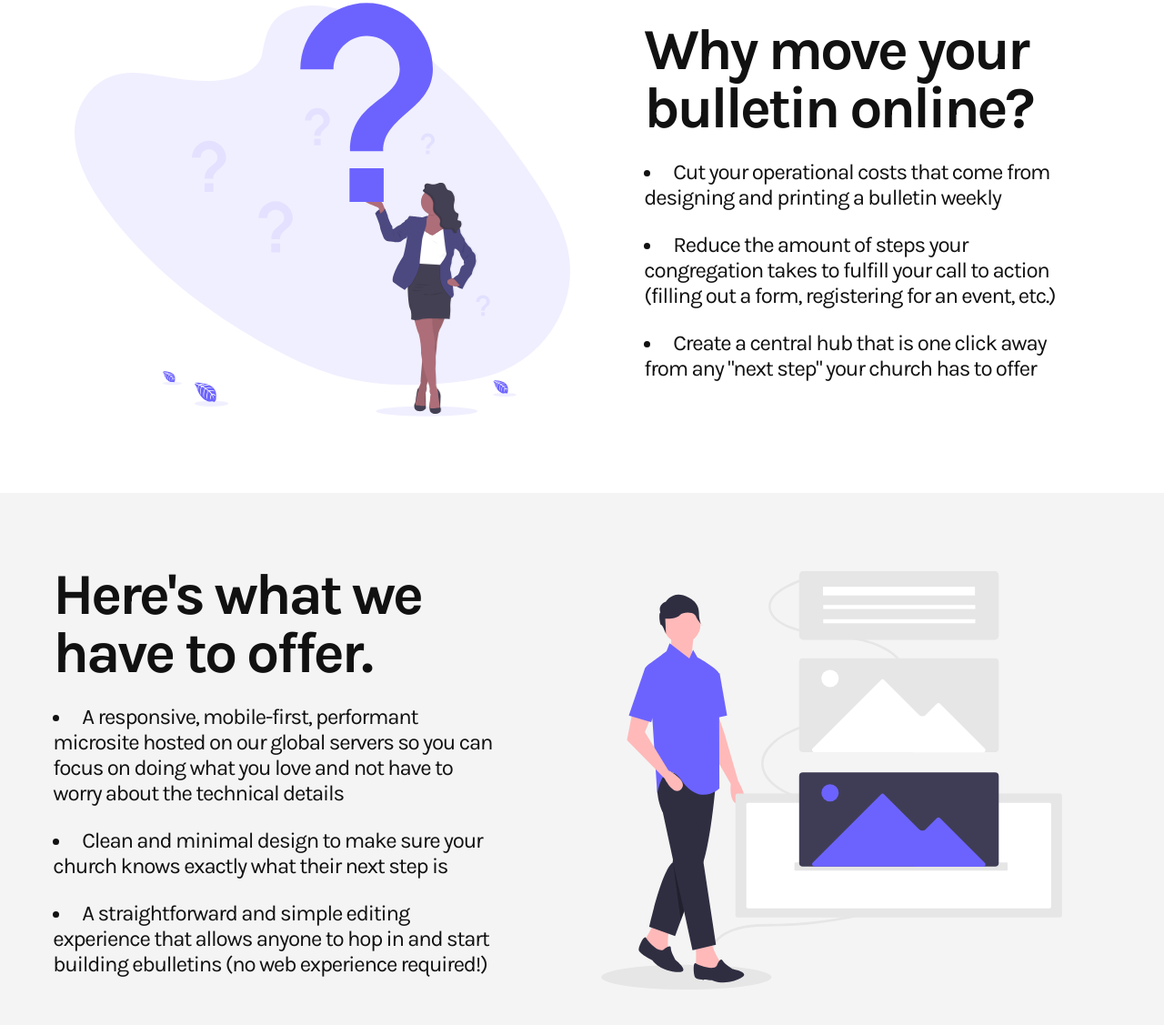
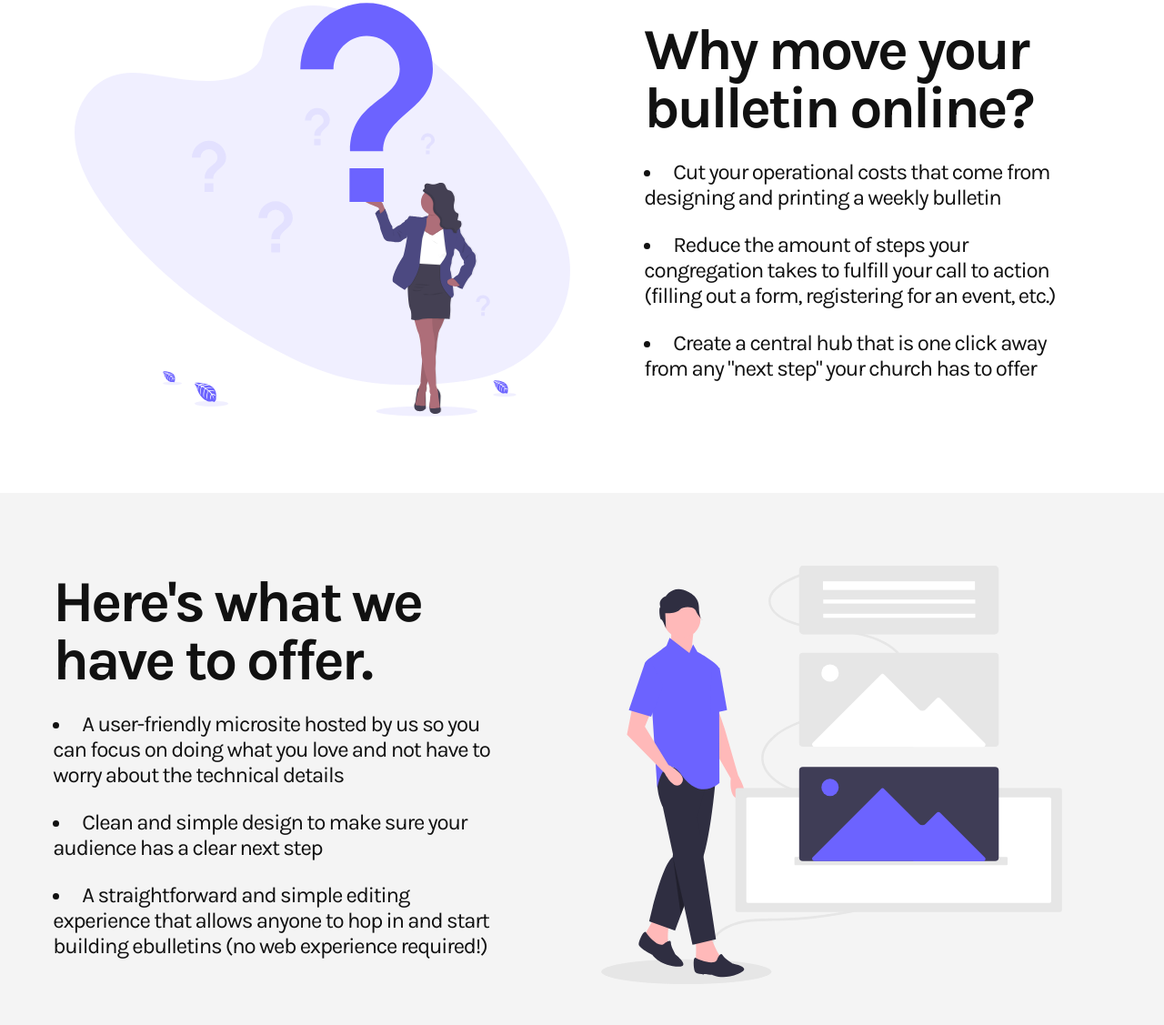
Before and after one commit to andyhong/churchkey.io, a Gatsby site: page / in a window 1280 px wide. Shown: the part 781-1908 px from the top of the page at 91% size. Built offline with nearby package versions, Linux system fonts and the light colour scheme; Gatsby itself is replaced by a stand-in of ours.

Commit message:
updated content

```diff
--- a/src/pages/index.js
+++ b/src/pages/index.js
@@ -45,7 +45,7 @@ export default () => (
             Why move your bulletin online?
           </h2>
           <ul>
-            <li>Cut your operational costs that come from designing and printing a bulletin weekly</li>
+            <li>Cut your operational costs that come from designing and printing a weekly bulletin</li>
             <li>Reduce the amount of steps your congregation takes to fulfill your call to action (filling out a form, registering for an event, etc.)</li>
             <li>Create a central hub that is one click away from any "next step" your church has to offer</li>
           </ul>
@@ -59,8 +59,8 @@ export default () => (
             Here's what we have to offer.
           </h2>
           <ul>
-            <li>A responsive, mobile-first, performant microsite hosted on our global servers so you can focus on doing what you love and not have to worry about the technical details</li>
-            <li>Clean and minimal design to make sure your church knows exactly what their next step is</li>
+            <li>A user-friendly microsite hosted by us so you can focus on doing what you love and not have to worry about the technical details</li>
+            <li>Clean and simple design to make sure your audience has a clear next step</li>
             <li>A straightforward and simple editing experience that allows anyone to hop in and start building ebulletins (no web experience required!)</li>
           </ul>
         </div>
```
